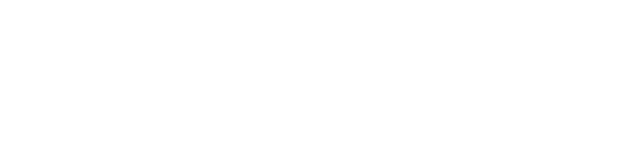
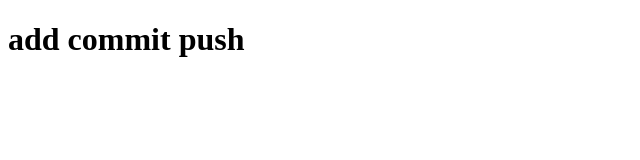
Before and after one commit to akemiohashi/Day10, a plain HTML site: page index.html in a window 1280 px wide. Shown: the whole page, without its empty margins (0-640 px from the left). Drawn offline with Linux system fonts and the light colour scheme.

Commit message:
add commit push

```diff
--- a/index.html
+++ b/index.html
@@ -7,6 +7,6 @@
     <title>Day10</title>
 </head>
 <body>
-
+    <h1>add commit push</h1>
 </body>
 </html>
```
